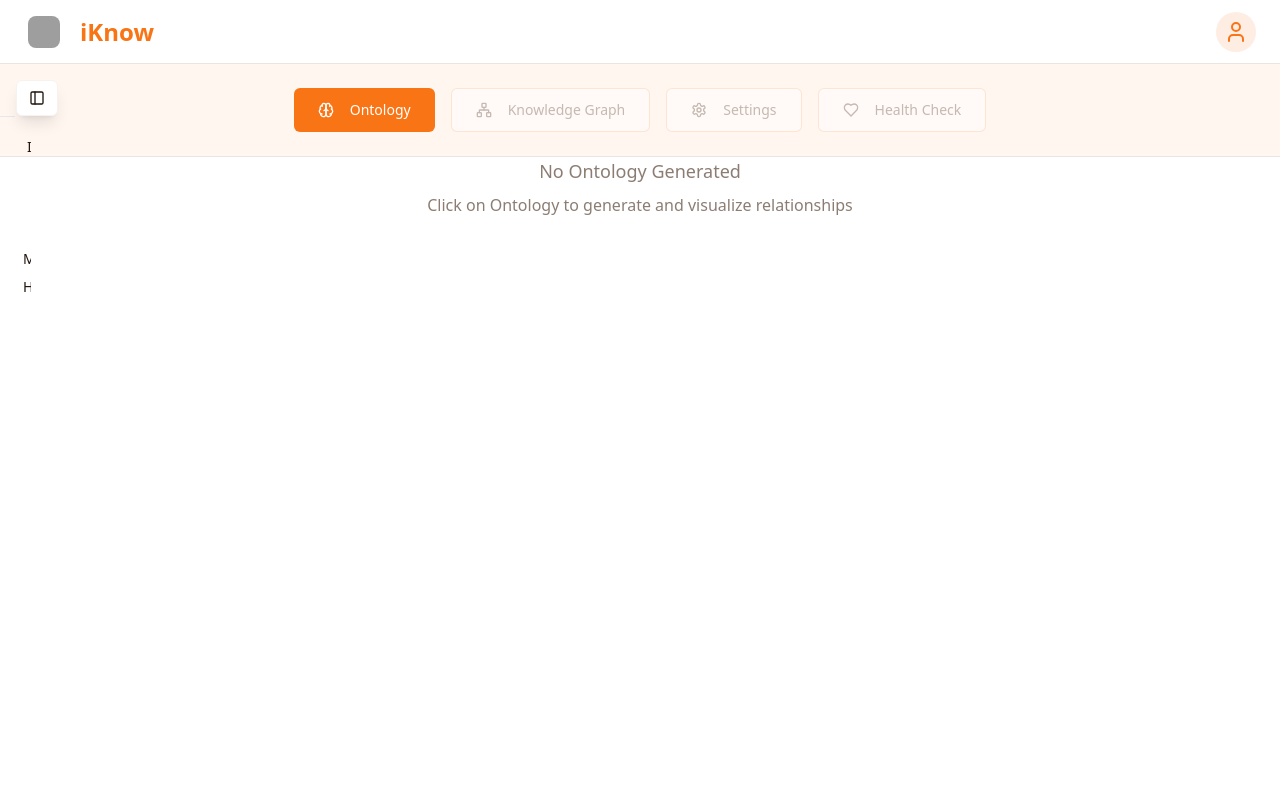
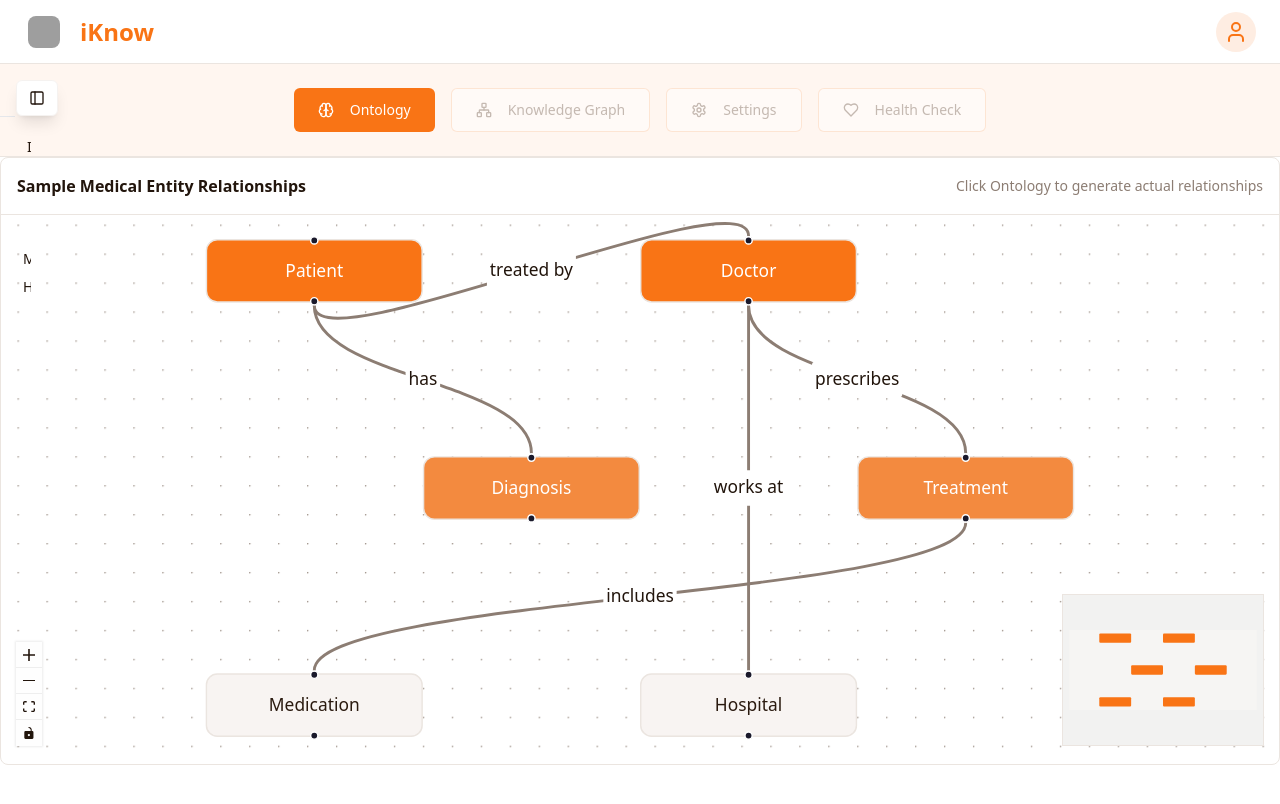
Before and after one commit to ankitraopwc/orange-insight-weaver, a React (Vite) app: page / in a window 1280 px wide. Shown: the top 804 px of the page. Built offline with nearby package versions, Linux system fonts and the light colour scheme; grey boxes are pictures that could not be loaded.

Commit message:
Add placeholder ER graph
Show a placeholder entity relationship graph with medical terms until the backend response is received. The actual graph visualization will be implemented after the backend integration.

```diff
--- a/package.json
+++ b/package.json
@@ -40,6 +40,7 @@
     "@radix-ui/react-toggle-group": "^1.1.10",
     "@radix-ui/react-tooltip": "^1.2.7",
     "@tanstack/react-query": "^5.83.0",
+    "@xyflow/react": "^12.8.3",
     "class-variance-authority": "^0.7.1",
     "clsx": "^2.1.1",
     "cmdk": "^1.1.1",
@@ -47,6 +48,7 @@
     "embla-carousel-react": "^8.6.0",
     "input-otp": "^1.4.2",
     "lucide-react": "^0.462.0",
+    "n3": "^1.26.0",
     "next-themes": "^0.3.0",
     "react": "^18.3.1",
     "react-day-picker": "^8.10.1",
--- a/src/components/RelationshipGraph.tsx
+++ b/src/components/RelationshipGraph.tsx
@@ -1,45 +1,97 @@
-import { useEffect, useRef } from "react";
+import { useEffect, useState, useCallback } from "react";
+import {
+  ReactFlow,
+  Background,
+  Controls,
+  MiniMap,
+  useNodesState,
+  useEdgesState,
+  addEdge,
+  Connection,
+  Edge,
+  Node,
+} from '@xyflow/react';
+import '@xyflow/react/dist/style.css';
+import { parseTTLToGraph, createMedicalPlaceholderGraph } from "@/lib/ttl-parser";
 
 interface RelationshipGraphProps {
-  ttlData?: any;
+  ttlData?: string;
 }
 
 export const RelationshipGraph = ({ ttlData }: RelationshipGraphProps) => {
-  const containerRef = useRef<HTMLDivElement>(null);
+  const [nodes, setNodes, onNodesChange] = useNodesState([]);
+  const [edges, setEdges, onEdgesChange] = useEdgesState([]);
+
+  const onConnect = useCallback(
+    (params: Edge | Connection) => setEdges((eds) => addEdge(params, eds)),
+    [setEdges],
+  );
 
   useEffect(() => {
-    if (ttlData && containerRef.current) {
-      // Here you would implement the graph visualization
-      // For now, we'll show a placeholder
-      console.log("TTL Data received:", ttlData);
+    if (ttlData) {
+      console.log("Parsing TTL Data:", ttlData.substring(0, 200) + "...");
+      try {
+        const parsedGraph = parseTTLToGraph(ttlData);
+        setNodes(parsedGraph.nodes);
+        setEdges(parsedGraph.edges);
+      } catch (error) {
+        console.error("Error parsing TTL data:", error);
+        // Fallback to placeholder if parsing fails
+        const placeholderGraph = createMedicalPlaceholderGraph();
+        setNodes(placeholderGraph.nodes);
+        setEdges(placeholderGraph.edges);
+      }
+    } else {
+      // Show medical placeholder when no TTL data
+      const placeholderGraph = createMedicalPlaceholderGraph();
+      setNodes(placeholderGraph.nodes);
+      setEdges(placeholderGraph.edges);
     }
-  }, [ttlData]);
-
-  if (!ttlData) {
-    return (
-      <div className="flex-1 flex items-center justify-center text-muted-foreground">
-        <div className="text-center">
-          <h3 className="text-lg font-medium mb-2">No Ontology Generated</h3>
-          <p>Click on Ontology to generate and visualize relationships</p>
-        </div>
-      </div>
-    );
-  }
+  }, [ttlData, setNodes, setEdges]);
 
   return (
-    <div className="flex-1 p-6">
-      <div className="bg-card border border-border rounded-lg h-full">
+    <div className="flex-1">
+      <div className="bg-card border border-border rounded-lg h-[calc(100vh-12rem)]">
         <div className="p-4 border-b border-border">
-          <h3 className="font-semibold text-card-foreground">Relationship Graph</h3>
+          <div className="flex items-center justify-between">
+            <h3 className="font-semibold text-card-foreground">
+              {ttlData ? "Ontology Relationship Graph" : "Sample Medical Entity Relationships"}
+            </h3>
+            {!ttlData && (
+              <span className="text-sm text-muted-foreground">
+                Click Ontology to generate actual relationships
+              </span>
+            )}
+          </div>
         </div>
-        <div ref={containerRef} className="p-4 h-full">
-          <div className="flex items-center justify-center h-full text-muted-foreground">
-            <div className="text-center">
-              <h4 className="text-lg font-medium mb-2">Graph Visualization</h4>
-              <p>Ontology relationship graph will be displayed here</p>
-              <p className="text-sm mt-2">Generated from TTL file</p>
-            </div>
-          </div>
+        <div className="h-[calc(100%-60px)]">
+          <ReactFlow
+            nodes={nodes}
+            edges={edges}
+            onNodesChange={onNodesChange}
+            onEdgesChange={onEdgesChange}
+            onConnect={onConnect}
+            fitView
+            style={{
+              backgroundColor: "hsl(var(--background))",
+              borderRadius: "0 0 8px 8px"
+            }}
+            proOptions={{ hideAttribution: true }}
+          >
+            <Background
+              color="hsl(var(--muted-foreground))"
+              gap={20}
+              size={1}
+            />
+            <Controls />
+            <MiniMap
+              style={{
+                backgroundColor: "hsl(var(--muted))",
+                border: "1px solid hsl(var(--border))"
+              }}
+              nodeColor={() => "hsl(var(--primary))"}
+            />
+          </ReactFlow>
         </div>
       </div>
     </div>
--- /dev/null
+++ b/src/lib/ttl-parser.ts
@@ -0,0 +1,263 @@
+import { Parser } from 'n3';
+import { Node, Edge } from '@xyflow/react';
+
+export interface ParsedTTLData {
+  nodes: Node[];
+  edges: Edge[];
+}
+
+export function parseTTLToGraph(ttlData: string): ParsedTTLData {
+  const parser = new Parser();
+  const quads = parser.parse(ttlData);
+
+  const nodes = new Map<string, Node>();
+  const edges: Edge[] = [];
+  let nodeCount = 0;
+  let edgeCount = 0;
+
+  // Extract classes and individuals
+  quads.forEach((quad) => {
+    const subject = quad.subject.value;
+    const predicate = quad.predicate.value;
+    const object = quad.object.value;
+
+    // Create nodes for classes and individuals
+    if (predicate === 'http://www.w3.org/1999/02/22-rdf-syntax-ns#type' &&
+        object === 'http://www.w3.org/2000/01/rdf-schema#Class') {
+      const nodeId = `class-${nodeCount++}`;
+      const label = getShortName(subject);
+
+      if (!nodes.has(nodeId)) {
+        nodes.set(nodeId, {
+          id: nodeId,
+          data: { label, uri: subject, type: 'class' },
+          position: { x: Math.random() * 800, y: Math.random() * 600 },
+          type: 'default',
+          style: {
+            background: 'hsl(var(--primary))',
+            color: 'hsl(var(--primary-foreground))',
+            border: '1px solid hsl(var(--border))',
+            borderRadius: '8px',
+            padding: '10px',
+            minWidth: '120px',
+            textAlign: 'center'
+          }
+        });
+      }
+    }
+
+    // Create nodes for individuals
+    if (predicate === 'http://www.w3.org/1999/02/22-rdf-syntax-ns#type' &&
+        !object.includes('rdfs#Class')) {
+      const nodeId = `individual-${nodeCount++}`;
+      const label = getShortName(subject);
+
+      if (!nodes.has(nodeId)) {
+        nodes.set(nodeId, {
+          id: nodeId,
+          data: { label, uri: subject, type: 'individual' },
+          position: { x: Math.random() * 800, y: Math.random() * 600 },
+          type: 'default',
+          style: {
+            background: 'hsl(var(--accent))',
+            color: 'hsl(var(--accent-foreground))',
+            border: '1px solid hsl(var(--border))',
+            borderRadius: '8px',
+            padding: '10px',
+            minWidth: '120px',
+            textAlign: 'center'
+          }
+        });
+      }
+    }
+  });
+
+  // Create edges for relationships
+  quads.forEach((quad) => {
+    const subject = quad.subject.value;
+    const predicate = quad.predicate.value;
+    const object = quad.object.value;
+
+    // Skip basic RDF/RDFS properties
+    if (predicate.includes('rdf-syntax-ns#') || predicate.includes('rdfs#')) {
+      return;
+    }
+
+    const sourceNode = Array.from(nodes.values()).find(n => n.data.uri === subject);
+    const targetNode = Array.from(nodes.values()).find(n => n.data.uri === object);
+
+    if (sourceNode && targetNode) {
+      edges.push({
+        id: `edge-${edgeCount++}`,
+        source: sourceNode.id,
+        target: targetNode.id,
+        label: getShortName(predicate),
+        type: 'default',
+        style: { stroke: 'hsl(var(--muted-foreground))' },
+        labelStyle: { fill: 'hsl(var(--foreground))', fontSize: '12px' }
+      });
+    }
+  });
+
+  return {
+    nodes: Array.from(nodes.values()),
+    edges
+  };
+}
+
+function getShortName(uri: string): string {
+  const parts = uri.split(/[#/]/);
+  return parts[parts.length - 1] || uri;
+}
+
+// Create placeholder medical ER diagram
+export function createMedicalPlaceholderGraph(): ParsedTTLData {
+  const nodes: Node[] = [
+    {
+      id: 'patient',
+      data: { label: 'Patient', type: 'class' },
+      position: { x: 100, y: 100 },
+      type: 'default',
+      style: {
+        background: 'hsl(var(--primary))',
+        color: 'hsl(var(--primary-foreground))',
+        border: '1px solid hsl(var(--border))',
+        borderRadius: '8px',
+        padding: '12px',
+        minWidth: '120px',
+        textAlign: 'center',
+        fontWeight: '500'
+      }
+    },
+    {
+      id: 'doctor',
+      data: { label: 'Doctor', type: 'class' },
+      position: { x: 400, y: 100 },
+      type: 'default',
+      style: {
+        background: 'hsl(var(--primary))',
+        color: 'hsl(var(--primary-foreground))',
+        border: '1px solid hsl(var(--border))',
+        borderRadius: '8px',
+        padding: '12px',
+        minWidth: '120px',
+        textAlign: 'center',
+        fontWeight: '500'
+      }
+    },
+    {
+      id: 'diagnosis',
+      data: { label: 'Diagnosis', type: 'class' },
+      position: { x: 250, y: 250 },
+      type: 'default',
+      style: {
+        background: 'hsl(var(--accent))',
+        color: 'hsl(var(--accent-foreground))',
+        border: '1px solid hsl(var(--border))',
+        borderRadius: '8px',
+        padding: '12px',
+        minWidth: '120px',
+        textAlign: 'center',
+        fontWeight: '500'
+      }
+    },
+    {
+      id: 'treatment',
+      data: { label: 'Treatment', type: 'class' },
+      position: { x: 550, y: 250 },
+      type: 'default',
+      style: {
+        background: 'hsl(var(--accent))',
+        color: 'hsl(var(--accent-foreground))',
+        border: '1px solid hsl(var(--border))',
+        borderRadius: '8px',
+        padding: '12px',
+        minWidth: '120px',
+        textAlign: 'center',
+        fontWeight: '500'
+      }
+    },
+    {
+      id: 'medication',
+      data: { label: 'Medication', type: 'class' },
+      position: { x: 100, y: 400 },
+      type: 'default',
+      style: {
+        background: 'hsl(var(--secondary))',
+        color: 'hsl(var(--secondary-foreground))',
+        border: '1px solid hsl(var(--border))',
+        borderRadius: '8px',
+        padding: '12px',
+        minWidth: '120px',
+        textAlign: 'center',
+        fontWeight: '500'
+      }
+    },
+    {
+      id: 'hospital',
+      data: { label: 'Hospital', type: 'class' },
+      position: { x: 400, y: 400 },
+      type: 'default',
+      style: {
+        background: 'hsl(var(--secondary))',
+        color: 'hsl(var(--secondary-foreground))',
+        border: '1px solid hsl(var(--border))',
+        borderRadius: '8px',
+        padding: '12px',
+        minWidth: '120px',
+        textAlign: 'center',
+        fontWeight: '500'
+      }
+    }
+  ];
+
+  const edges: Edge[] = [
+    {
+      id: 'patient-doctor',
+      source: 'patient',
+      target: 'doctor',
+      label: 'treated by',
+      type: 'default',
+      style: { stroke: 'hsl(var(--muted-foreground))', strokeWidth: 2 },
+      labelStyle: { fill: 'hsl(var(--foreground))', fontSize: '12px' }
+    },
+    {
+      id: 'patient-diagnosis',
+      source: 'patient',
+      target: 'diagnosis',
+      label: 'has',
+      type: 'default',
+      style: { stroke: 'hsl(var(--muted-foreground))', strokeWidth: 2 },
+      labelStyle: { fill: 'hsl(var(--foreground))', fontSize: '12px' }
+    },
+    {
+      id: 'doctor-treatment',
+      source: 'doctor',
+      target: 'treatment',
+      label: 'prescribes',
+      type: 'default',
+      style: { stroke: 'hsl(var(--muted-foreground))', strokeWidth: 2 },
+      labelStyle: { fill: 'hsl(var(--foreground))', fontSize: '12px' }
+    },
+    {
+      id: 'treatment-medication',
+      source: 'treatment',
+      target: 'medication',
+      label: 'includes',
+      type: 'default',
+      style: { stroke: 'hsl(var(--muted-foreground))', strokeWidth: 2 },
+      labelStyle: { fill: 'hsl(var(--foreground))', fontSize: '12px' }
+    },
+    {
+      id: 'doctor-hospital',
+      source: 'doctor',
+      target: 'hospital',
+      label: 'works at',
+      type: 'default',
+      style: { stroke: 'hsl(var(--muted-foreground))', strokeWidth: 2 },
+      labelStyle: { fill: 'hsl(var(--foreground))', fontSize: '12px' }
+    }
+  ];
+
+  return { nodes, edges };
+}
```
Also changed, not shown: 1 other file (tests, documents, lock files or other folders).
